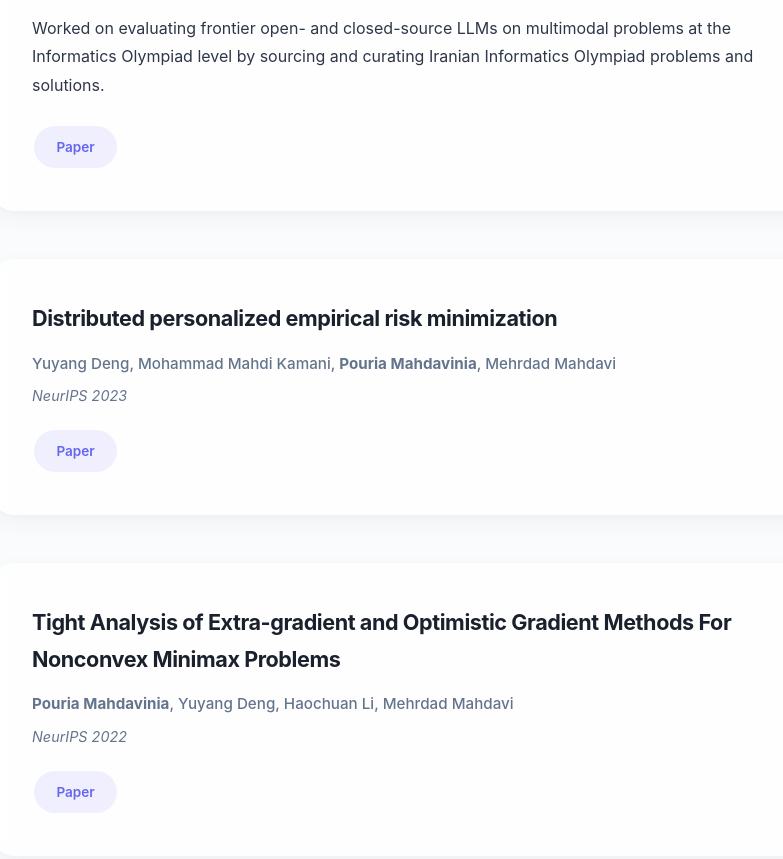
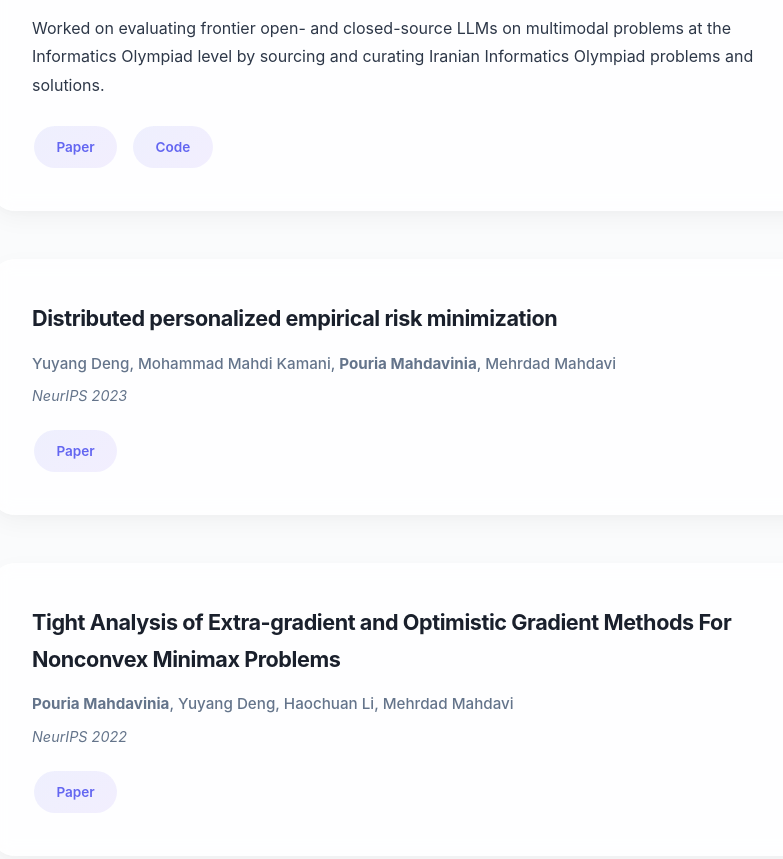
Before and after one commit to pmahdavi/pmahdavi.github.io, a plain HTML site: page research.html in a window 1280 px wide. Shown: the part 2060-2919 px from the top of the page, without its empty margins (231-1014 px from the left). Drawn offline with Linux system fonts and the light colour scheme.

Commit message:
Add code link to CombiGraph-Vis paper (inoi-prime repository)

```diff
--- a/research.html
+++ b/research.html
@@ -64,6 +64,7 @@
                 <p class="description">Worked on evaluating frontier open- and closed-source LLMs on multimodal problems at the Informatics Olympiad level by sourcing and curating Iranian Informatics Olympiad problems and solutions.</p>
                 <div class="paper-links">
                     <a href="https://openreview.net/pdf?id=WvH8ZVw3m9" class="paper-link">Paper</a>
+                    <a href="https://github.com/pmahdavi/inoi-prime" class="paper-link">Code</a>
                 </div>
             </article>
 
```
